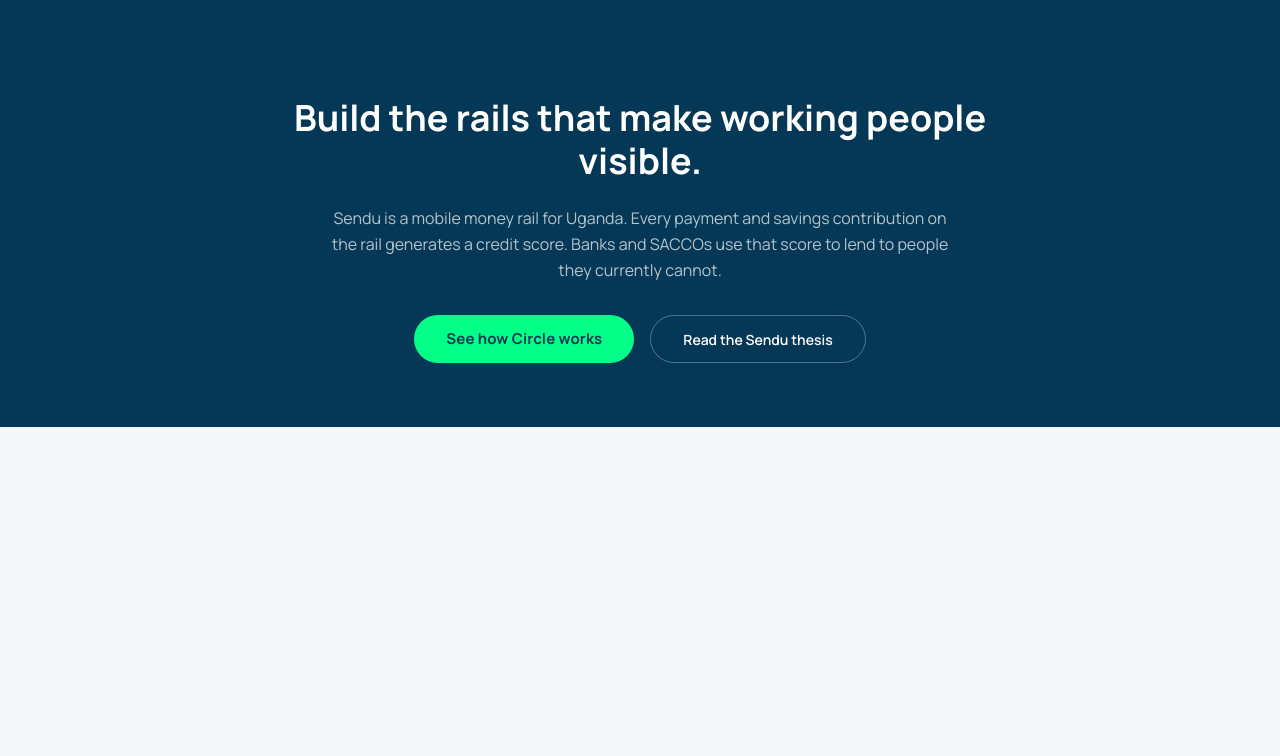
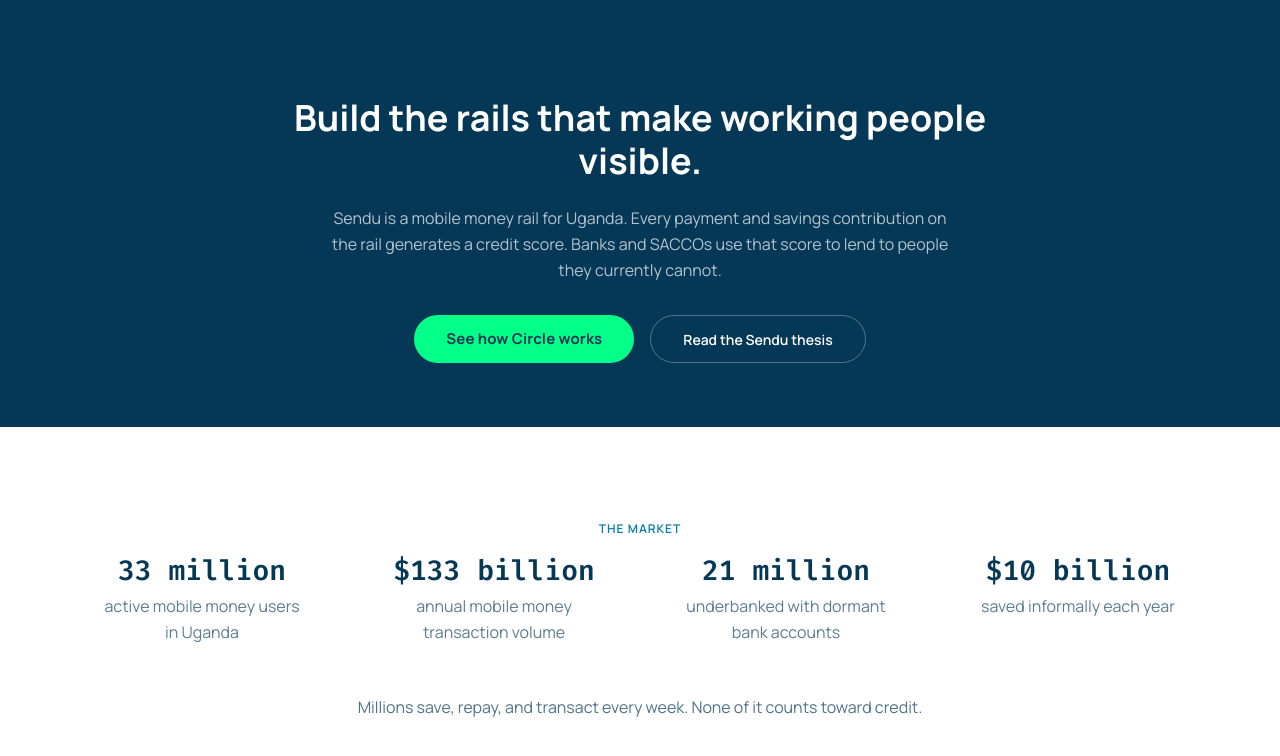
Before and after one commit to ivanyiga/sendu_mvp_website_ivan, a Nuxt app: page / in a window 1280 px wide. Shown: the top 756 px of the page. Built offline with nearby package versions, Linux system fonts and the light colour scheme.

Commit message:
Added the Market Stats section

```diff
--- /dev/null
+++ b/components/MarketStats.vue
@@ -0,0 +1,50 @@
+<script setup lang="ts">
+const stats = [
+  {
+    number: "33 million",
+    label: "active mobile money users in Uganda"
+  },
+  {
+    number: "$133 billion",
+    label: "annual mobile money transaction volume"
+  },
+  {
+    number: "21 million",
+    label: "underbanked with dormant bank accounts"
+  },
+  {
+    number: "$10 billion",
+    label: "saved informally each year"
+  }
+];
+</script>
+
+<template>
+  <section class="w-full bg-white text-blue-deep pt-16 pb-12 lg:pt-24 lg:pb-16 px-5 transition-all">
+    <div class="max-w-[1120px] mx-auto flex flex-col items-center">
+      <!-- Section Header -->
+      <SectionLabel text="The Market" centered />
+
+      <!-- Stats Grid -->
+      <div
+        class="grid grid-cols-1 md:grid-cols-2 lg:grid-cols-4 gap-8 md:gap-x-12 md:gap-y-8 lg:gap-12 w-full"
+      >
+        <StatItem
+          v-for="(stat, index) in stats"
+          :key="index"
+          :number="stat.number"
+          :label="stat.label"
+        />
+      </div>
+
+      <!-- Optional Footer text if needed later -->
+      <p class="mt-12 text-body-md text-blue-deep opacity-70 text-center max-w-[600px] leading-relaxed">
+        Millions save, repay, and transact every week. None of it counts toward credit.
+      </p>
+    </div>
+  </section>
+</template>
+
+<style scoped>
+/* Individual styles if needed */
+</style>
--- a/components/SectionLabel.vue
+++ b/components/SectionLabel.vue
@@ -20,5 +20,4 @@
 </template>
 
 <style scoped>
-/* Individual styles if needed, but Tailwind classes cover most specs */
 </style>
--- a/components/StatItem.vue
+++ b/components/StatItem.vue
@@ -10,12 +10,12 @@
 <template>
   <div class="flex flex-col items-center text-center">
     <!-- Number -->
-    <span class="font-mono text-data-lg text-blue-deep uppercase">
+    <span class="font-mono text-data-lg text-blue-deep">
       {{ number }}
     </span>
 
     <!-- Label -->
-    <p class="font-sans text-body-sm text-blue-deep/65 mt-1 max-w-[200px]">
+    <p class="font-sans text-body-sm text-blue-deep opacity-65 mt-[4px] max-w-[200px]">
       {{ label }}
     </p>
   </div>
--- a/pages/index.vue
+++ b/pages/index.vue
@@ -1,9 +1,7 @@
 <template>
   <div>
     <Hero />
-    <br>
-    <br>
-    <br>
+    <MarketStats />
     <!-- Other sections will go here -->
   </div>
 </template>
```
